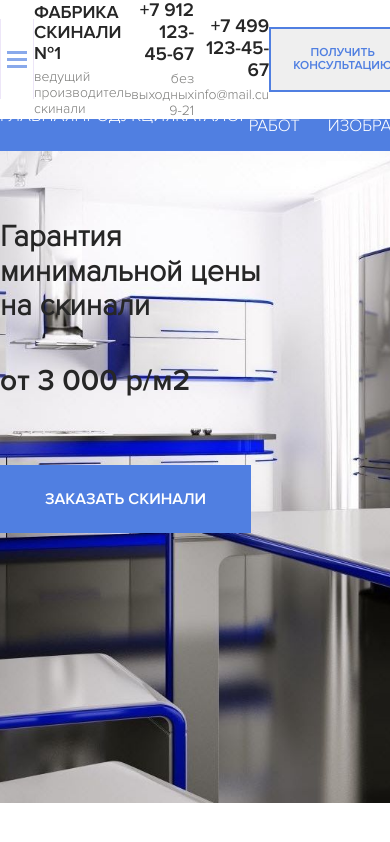
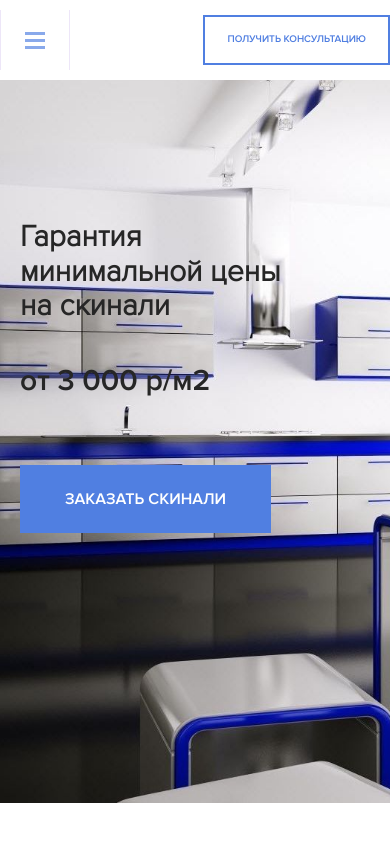
Before and after one commit to denislemeshko/skinali, a plain HTML site: page index.html in a window 390 px wide. Drawn offline with Linux system fonts and the light colour scheme.

Commit message:
Адаптив для главного экрана

```diff
--- a/sass/_grid.sass
+++ b/sass/_grid.sass
@@ -5,3 +5,13 @@
 .container
 	max-width: 1170px
 	margin: auto
+@media (max-width: 1199px)
+	.container
+		max-width: 960px
+@media (max-width: 991px)
+	.container
+		max-width: 750px
+@media (max-width: 768px)
+	.container
+		max-width: 100%
+		padding: 0 20px
--- a/sass/_interface.sass
+++ b/sass/_interface.sass
@@ -8,6 +8,7 @@ body
 	text-transform: uppercase
 	color: $primary
 	+bold
+	background-color: #fff
 .button
 	border: none
 	text-transform: uppercase
@@ -15,3 +16,6 @@ body
 	background-color: $primary
 	color: #fff
 	+bold
+@media (max-width: 576px)
+	.button-o
+		font-size: 10px
--- a/sass/blocks/_hero.sass
+++ b/sass/blocks/_hero.sass
@@ -12,3 +12,7 @@
 		font-size: 30px
 		+bold
 		margin-bottom: 67px
+@media (max-width: 991px)
+	.hero
+		background-size: cover
+		background-position: top left 30%
--- a/sass/blocks/_navbar.sass
+++ b/sass/blocks/_navbar.sass
@@ -35,7 +35,7 @@
 	padding: 16px 0
 	background-color: $primary
 	transition: 0.2s
-	transform: translateY(0%)
+	transform: translateY(-200%)
 	&_active
 		transform: translateY(0)
 	&__nav
@@ -76,3 +76,20 @@
 		font-size: 14px
 		display: block
 		color: $text-color-light
+@media (max-width: 991px)
+
+	.navbar
+		&__mobile, &__landline
+			display: none
+@media (max-width: 576px)
+	.logo
+			display: none
+	.menu
+		top: 80px
+
+		&-button
+			height: 60px
+		&__nav
+			flex-direction: column
+		&__link
+			margin-bottom: 20px
```
Also changed, not shown: css/_grid.css, css/style.css, 1 other file.
